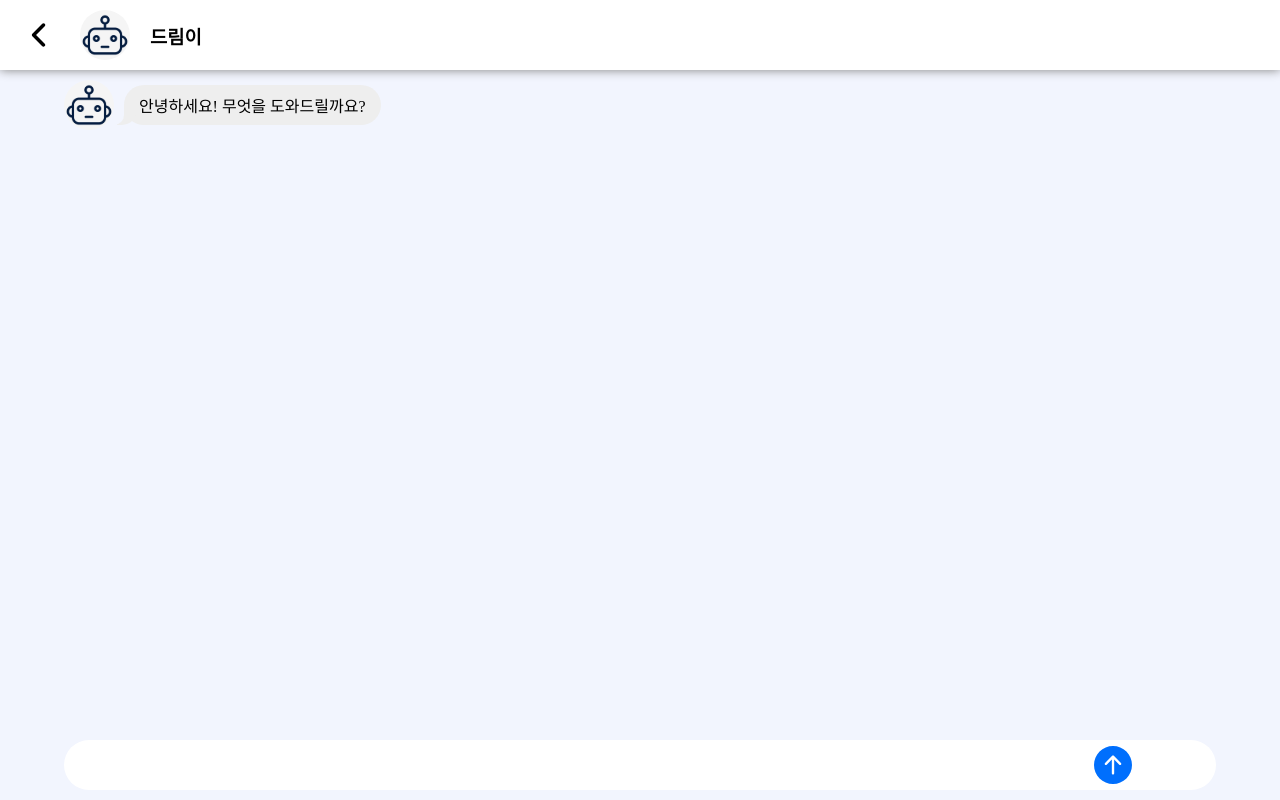
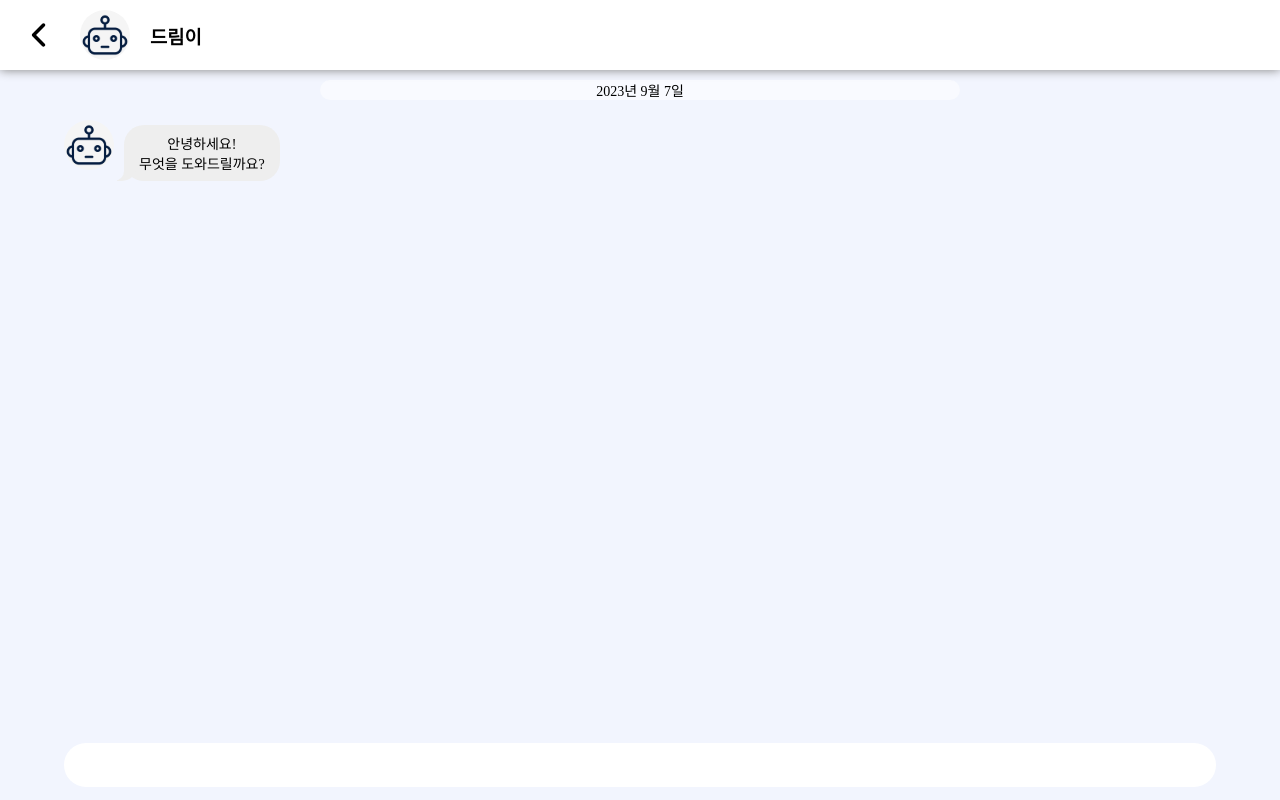
Before and after one commit to soo0300/Fintech-Welfare-Service, a React (Create React App) app in the folder frontend/: page /chatbot in a window 1280 px wide. Built offline with nearby package versions, Linux system fonts and the light colour scheme; a web font is replaced by a local one.

Commit message:
✨feat: 날짜기능추가

```diff
--- a/frontend/public/index.html
+++ b/frontend/public/index.html
@@ -3,7 +3,7 @@
   <head>
     <meta charset="utf-8" />
     <link rel="icon" href="%PUBLIC_URL%/favicon.ico" />
-    <meta name="viewport" content="width=device-width, initial-scale=1, />
+    <meta name="viewport" content="width=device-width, initial-scale=1" />
     <meta
       name="description"
       content="Web site created using create-react-app"
--- a/frontend/src/App.css
+++ b/frontend/src/App.css
@@ -22,7 +22,6 @@ html {
   --coolblue: #bddffa;
   --bgColor: #f2f5fe;
   overflow: hidden;
-  overscroll-behavior: none;
 }
 
 .App {
--- a/frontend/src/views/ChatBot.jsx
+++ b/frontend/src/views/ChatBot.jsx
@@ -8,6 +8,7 @@ import { useNavigate } from "react-router-dom";
 import TextareaAutosize from "react-textarea-autosize";
 import "./ChatBot.css";
 
+// 전체 컨테이너
 const Container = styled.div`
   width: 100%;
   height: 100%;
@@ -15,9 +16,11 @@ const Container = styled.div`
   flex-direction: column;
   align-items: center;
   overflow: hidden;
-  overscroll-behavior: none;
+  white-space: pre-line;
+  /* overscroll-behavior: none; */
 `;
 
+// 챗봇 상단바
 const ChatHeader = styled.div`
   width: 100%;
   height: 70px;
@@ -30,16 +33,17 @@ const ChatHeader = styled.div`
   gap: 20px;
 `;
 
+// 채팅창
 const ChatContent = styled.div`
   width: 100%;
   margin-top: 80px;
   margin-bottom: 70px;
-  height: calc(100% - 150px);
+  height: ${(props) => (props.isInputActive ? "200px" : "calc(100% -150px)")};
   display: flex;
   overflow-y: scroll;
   flex-direction: column;
   position: fixed;
-  overscroll-behavior-y: auto;
+  font-size: 14px;
 `;
 
 const Footer = styled.div`
@@ -48,7 +52,7 @@ const Footer = styled.div`
   align-items: center;
   width: 100%;
   height: 70px;
-  bottom: 0;
+  bottom: ${(props) => (props.isInputActive ? "330px" : "0")};
   position: fixed;
 `;
 
@@ -87,16 +91,43 @@ const StyledEllipseIcon = styled.div`
   justify-content: space-evenly;
 `;
 
+const TodayBox = styled.div`
+  width: 50%;
+  margin-left: 25%;
+  margin-right: 25%;
+  background-color: rgba(255, 255, 255, 0.5);
+  color: black;
+  border-radius: 20px;
+  margin-bottom: 20px;
+`;
+
+// 오늘날짜
+function Today() {
+  const year = new Date().getFullYear() + "년";
+  const month = new Date().getMonth() + 1 + "월";
+  const day = new Date().getDate() + "일";
+
+  return (
+    <TodayBox>
+      {year} {month} {day}
+    </TodayBox>
+  );
+}
+
 function ChatBot() {
   const [message, setMessage] = useState([
-    ["안녕하세요! 무엇을 도와드릴까요?", "bot"],
+    ["안녕하세요! \n무엇을 도와드릴까요?", "bot"],
   ]);
   const [myMessage, setMyMessage] = useState("");
   const chatScrollRef = useRef(null);
+
   const navigate = useNavigate();
   const moveBack = () => {
     navigate("/business");
   };
+
+  const [isInputActive, setInputActive] = useState(false);
+  const [isButton, setisButton] = useState(false);
 
   const changeMessage = (e) => {
     if (e.target.value.length <= 100) {
@@ -108,6 +139,7 @@ function ChatBot() {
     e.preventDefault();
     setMessage([...message, [myMessage, "notbot"]]);
     setMyMessage("");
+    setInputActive(false);
   };
 
   useEffect(() => {
@@ -115,6 +147,16 @@ function ChatBot() {
       chatScrollRef.current.scrollTop = chatScrollRef.current.scrollHeight;
     }
   }, [message]);
+
+  const handleInputFocus = () => {
+    setisButton(true);
+    setInputActive(true);
+  };
+
+  const handleInputBlur = () => {
+    setisButton(false);
+    setInputActive(false);
+  };
 
   return (
     <Container>
@@ -129,7 +171,8 @@ function ChatBot() {
         <h3>드림이</h3>
       </ChatHeader>
 
-      <ChatContent ref={chatScrollRef}>
+      <ChatContent ref={chatScrollRef} isInputActive={isInputActive}>
+        <Today />
         {message.map((data, index) => (
           <div key={index}>
             {data[1] === "bot" ? (
@@ -150,17 +193,23 @@ function ChatBot() {
         ))}
       </ChatContent>
 
-      <Footer>
+      <Footer isInputActive={isInputActive}>
         <ChatForm onSubmit={sendMessage}>
           <StyledTextarea
             required
             placeholder=""
             value={myMessage}
             onChange={changeMessage}
+            onFocus={handleInputFocus}
+            onBlur={handleInputBlur}
           />
-          <Button width="50px" height="50px" background="none" type="submit">
-            <SendIcon />
-          </Button>
+          {isButton ? (
+            <Button width="50px" height="50px" background="none" type="submit">
+              <SendIcon />
+            </Button>
+          ) : (
+            ""
+          )}
         </ChatForm>
       </Footer>
     </Container>
```
Also changed, not shown: frontend/public/manifest.json.
